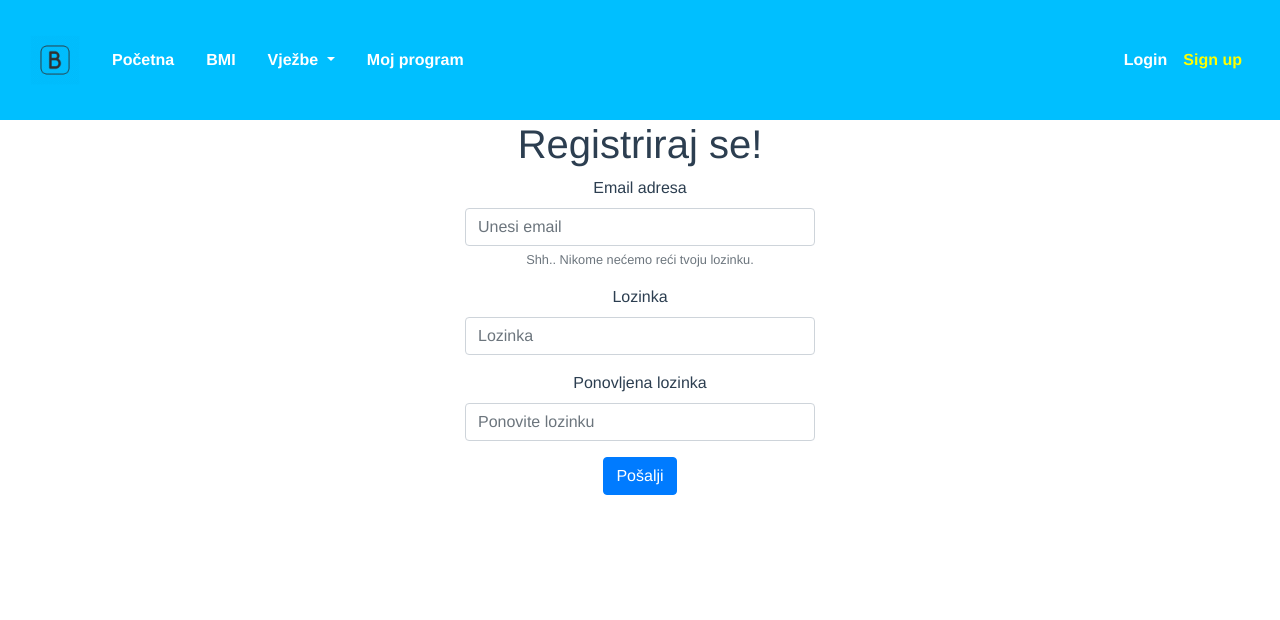
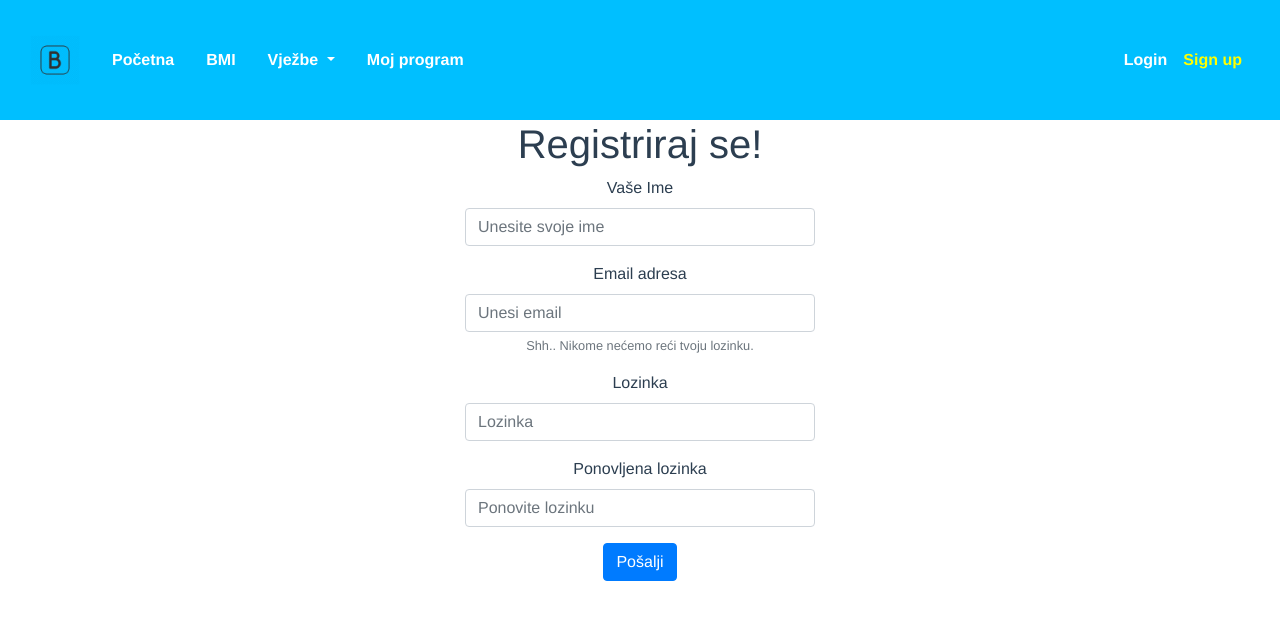
Before and after one commit to JosipTurbic/Programsko-projekt, a Vue app: page /Signup in a window 1280 px wide. Shown: the top 620 px of the page. Built offline with nearby package versions, Linux system fonts and the light colour scheme; no server answers.

Commit message:
Popravak nekih stvari

```diff
--- a/src/App.vue
+++ b/src/App.vue
@@ -43,9 +43,12 @@
                         <router-link to="/Signup" class="nav-link">Sign up</router-link>
                     </li>
                 </ul>
+
+
                 <li v-if="store.currentUser" class="nav-item">
                         <a href="#" @click.prevent="logout()" >Odjavi se</a>
                     </li>
+
             </div>
         </nav>
 
--- a/src/firebase.js
+++ b/src/firebase.js
@@ -11,5 +11,5 @@ var firebaseConfig = {
   };
   // Initialize Firebase
   firebase.initializeApp(firebaseConfig);
-
-  export {firebase};
+  let db = firebase.firestore();
+  export { firebase, db };
--- a/src/views/Signup.vue
+++ b/src/views/Signup.vue
@@ -8,10 +8,20 @@
       <div class="col-sm">
         <form>
           <div class="form-group">
+                <label for="KorisnickoIme">Vaše Ime</label>
+                <input
+                type="text"
+                v-model="name"
+                class="form-control"
+                id="KorisnickoIme"
+                placeholder="Unesite svoje ime"
+                />
+                </div>
+          <div class="form-group">
             <label for="exampleInputEmail1">Email adresa</label>
             <input
             type="email"
-            v-model="username"
+            v-model="email"
             class="form-control"
             id="exampleInputEmail1"
             aria-describedby="emailHelp"
@@ -44,7 +54,7 @@
             </div>
 
 
-                <button type="button" @click="signup" class="btn btn-primary">Pošalji</button>
+                <button type="button"  @click="signup" class="btn btn-primary">Pošalji</button>
                 </form>
                 </div>
                 <div class="col-sm">
@@ -56,32 +66,47 @@
 
 <script>
   import {firebase} from '@/firebase';
+  import {db} from '@/firebase';
+
 
 export default {
   name: "Signup",
   data(){
     return{
-      username: '',
+      email: '',
       password: '',
       passwordRepeat: '',
+      name:'',
+
     };
     },
 
 
   methods: {
+
+
       signup(){
+      if (this.password != this.passwordRepeat) {
+        alert (" Lozinke se ne podudaraju. Pokušajte ponovo.")
+      }
+      else if(this.name.length<1){
+          alert("Morate upisati ime")
+        }
+
+
+      else{
         firebase
         .auth()
-        .createUserWithEmailAndPassword(this.username, this.password)
-        .then(
-          function()
-            {
-              console.log("Uspješna registracija");
+        .createUserWithEmailAndPassword(this.email, this.password)
+        .then(() => {
+                let id = this.email;
+                db.collection("users").doc(id).set({
+                    email: this.email,
+                    name: this.name
+                })
             })
-            .catch(function(error){
-              console.error("Došlo je do greške!", error)
-            });
-            console.log('Nastavak');
+
+      }
       },
   },
 };
```
Also changed, not shown: 1 other file (tests, documents, lock files or other folders).
